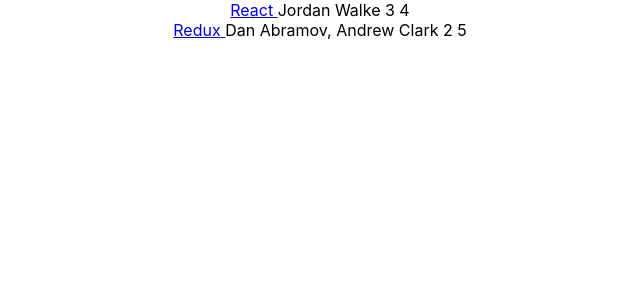
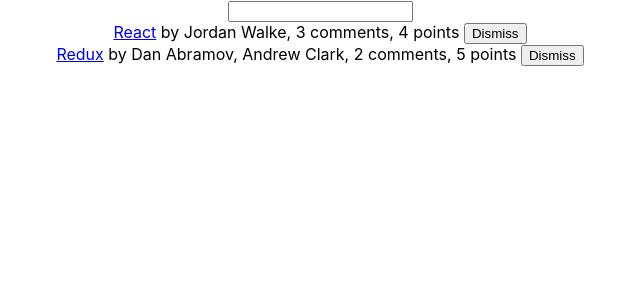
Before and after one commit to sit79/hackernews, a React (Create React App) app: page / in a window 1280 px wide. Shown: the top 300 px of the page, without its empty margins (320-960 px from the left). Built offline with nearby package versions, Linux system fonts and the light colour scheme.

Commit message:
progress

```diff
--- a/package.json
+++ b/package.json
@@ -11,7 +11,8 @@
     "start": "react-scripts start",
     "build": "react-scripts build",
     "test": "react-scripts test",
-    "eject": "react-scripts eject"
+    "eject": "react-scripts eject",
+    "lint": "eslint --fix ."
   },
   "eslintConfig": {
     "extends": "react-app"
--- a/src/App.js
+++ b/src/App.js
@@ -20,18 +20,61 @@
   }
 ];
 
+// const isSearched = searchTerm => {
+//   return function(item) {
+//     // condition which returns true or false
+//     return item.title.toLowerCase().includes(searchTerm.toLowerCase());
+//   };
+// };
+
+const isSearched = searchTerm => item =>
+  item.title.toLowerCase().includes(searchTerm.toLowerCase());
+
 class App extends Component {
+  constructor(props) {
+    super(props);
+
+    this.state = {
+      list,
+      searchTerm: ""
+    };
+    // this.onSearchChange = this.onSearchChange.bind(this)
+    // this.onDismiss = this.onDismiss.bind(this);
+  }
+
+  onDismiss = id => {
+    const isNotId = item => item.objectID !== id;
+    const updatedList = this.state.list.filter(isNotId);
+    this.setState({ list: updatedList });
+  };
+
+  onSearchChange = event => {
+    this.setState({ searchTerm: event.target.value });
+  };
+
   render() {
+    const { searchTerm, list } = this.state;
     return (
       <div className="App">
-        {list.map(item => (
+        <form>
+          <input type="text" onChange={this.onSearchChange} />
+        </form>
+        {list.filter(isSearched(searchTerm)).map(item => (
           <div key={item.objectID}>
             <span>
-              <a href={item.url}>{item.title} </a>
+              <a href={item.url}>{item.title}</a>
             </span>
-            <span>{item.author} </span>
-            <span>{item.num_comments} </span>
-            <span>{item.points} </span>
+            <span> by {item.author}, </span>
+            <span>{item.num_comments} comments, </span>
+            <span>{item.points} points </span>
+            <span>
+              <button
+                onClick={() => this.onDismiss(item.objectID)}
+                type="button"
+              >
+                Dismiss
+              </button>
+            </span>
           </div>
         ))}
       </div>
--- a/src/index.js
+++ b/src/index.js
@@ -5,6 +5,8 @@
 
 ReactDOM.render(<App />, document.getElementById("root"));
 
+// Hot Module Replacement enabled
+
 if (module.hot) {
   module.hot.accept();
 }
```
Also changed, not shown: .eslintrc.js (added), 1 other file (tests, documents, lock files or other folders).
